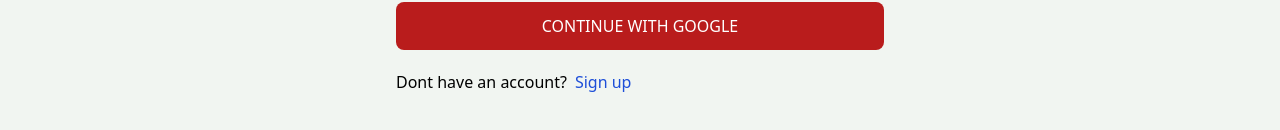
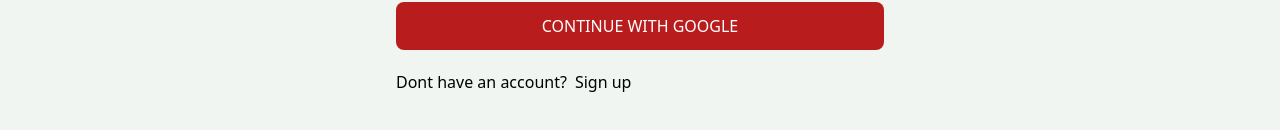
Before and after one commit to shamanthkumar2003/snvs, a React (Vite) app in the folder client/: page /sign-in in a window 1280 px wide. Shown: the part 370-500 px from the top of the page. Built offline with nearby package versions, Linux system fonts and the light colour scheme.

Commit message:
Update SignIn.jsx

```diff
--- a/client/src/pages/SignIn.jsx
+++ b/client/src/pages/SignIn.jsx
@@ -72,7 +72,7 @@
       <div className='flex gap-2 mt-5'>
         <p>Dont have an account?</p>
         <Link to={'/sign-up'}>
-          <span className='text-blue-700'>Sign up</span>
+          <span className='text-black'>Sign up</span>
         </Link>
       </div>
       {error && <p className='text-red-500 mt-5'>{error}</p>}
```
